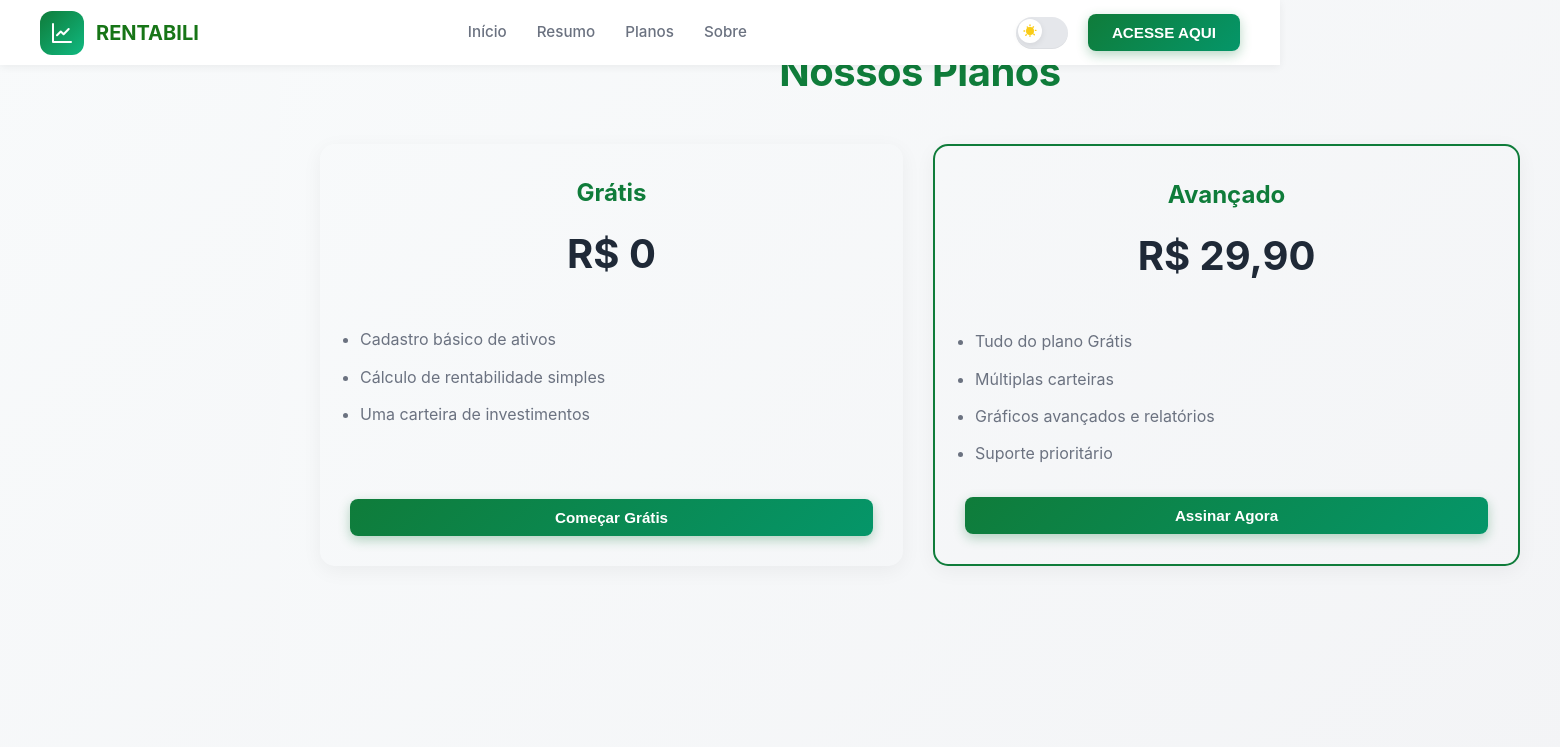
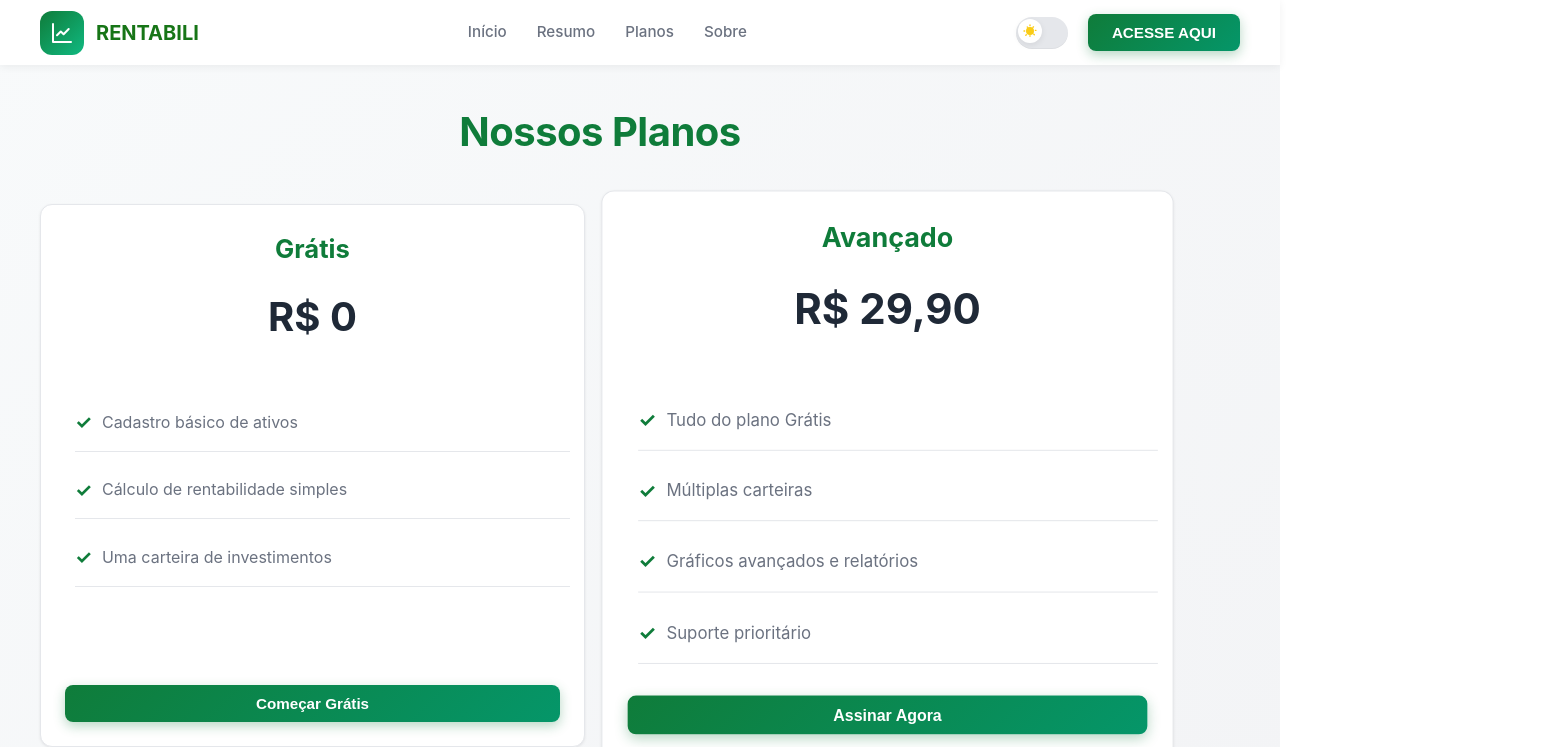
Before and after one commit to gabrielflorianoo/Rentabili, a React (Vite) app in the folder frontend/: page /planos in a window 1280 px wide. Shown: the top 747 px of the page, 1560 px wide, since content can reach past the window. Built offline with nearby package versions, Linux system fonts and the light colour scheme.

Commit message:
Update Planos.jsx

```diff
--- a/frontend/src/pages/Planos.jsx
+++ b/frontend/src/pages/Planos.jsx
@@ -1,108 +1,53 @@
 import React from 'react';
 import { useNavigate } from 'react-router-dom';
-import Header from '../components/Header'; // Cabeçalho compartilhado da página
-import Footer from '../components/Footer'; // Rodapé compartilhado da página
-import '../styles/estilo.css'; // Estilos globais da aplicação
+import Header from '../components/Header';
+import Footer from '../components/Footer';
+import '../styles/estilo.css';
 
-// Componente da página de Planos
 export default function Planos() {
-    const navigate = useNavigate(); // Hook do React Router para navegação programática
-
-    // Estilo padrão dos cards de plano
-    const cardStyle = {
-        background: 'transparent',
-        padding: '30px',
-        borderRadius: '15px',
-        boxShadow: '0 5px 20px rgba(0,0,0,0.05)',
-        flex: 1,
-        minWidth: '300px',
-        display: 'flex',
-        flexDirection: 'column',
-        alignItems: 'center',
-    };
+    const navigate = useNavigate();
 
     return (
         <div className="page-container">
-            <Header /> {/* Cabeçalho comum a todas as páginas */}
+            <Header />
 
-            <main className="page-content">
-                <h1 className="page-title" style={{ textAlign: 'center' }}>
-                    Nossos Planos
-                </h1>
+            {/* ADICIONADO: classe 'sem-sidebar' */}
+            <main className="page-content sem-sidebar">
+                <h1 className="page-title titulo-centralizado">Nossos Planos</h1>
 
-                {/* Container flexível para os cards de planos */}
-                <div
-                    style={{
-                        display: 'flex',
-                        gap: '30px',
-                        flexWrap: 'wrap',
-                        marginTop: '40px',
-                    }}
-                >
-                    {/* Card do Plano Grátis */}
-                    <div style={cardStyle}>
-                        <h2 style={{ color: '#0f7c3a' }}>Grátis</h2>
-                        <div
-                            style={{
-                                fontSize: '2.5rem',
-                                fontWeight: 'bold',
-                                margin: '10px 0',
-                            }}
-                        >
-                            R$ 0
-                        </div>
-                        <ul
-                            className="page-list"
-                            style={{ textAlign: 'left', width: '100%' }}
-                        >
+                <div className="planos-container">
+                    {/* Card Grátis */}
+                    <div className="card-plano">
+                        <h2 className="plano-titulo">Grátis</h2>
+                        <div className="preco">R$ 0</div>
+                        <ul className="plano-lista page-list">
                             <li>Cadastro básico de ativos</li>
                             <li>Cálculo de rentabilidade simples</li>
                             <li>Uma carteira de investimentos</li>
                         </ul>
-                        {/* Botão que leva o usuário para a tela de login */}
-                        <button
-                            onClick={() => navigate('/login')}
-                            className="btn-acesso"
-                            style={{ marginTop: 'auto', width: '100%' }}
-                        >
+                        <button onClick={() => navigate('/login')} className="btn-acesso btn-plano">
                             Começar Grátis
                         </button>
                     </div>
 
-                    {/* Card do Plano Avançado */}
-                    <div style={{ ...cardStyle, border: '2px solid #0f7c3a' }}>
-                        <h2 style={{ color: '#0f7c3a' }}>Avançado</h2>
-                        <div
-                            style={{
-                                fontSize: '2.5rem',
-                                fontWeight: 'bold',
-                                margin: '10px 0',
-                            }}
-                        >
-                            R$ 29,90
-                        </div>
-                        <ul
-                            className="page-list"
-                            style={{ textAlign: 'left', width: '100%' }}
-                        >
+                    {/* Card Avançado */}
+                    <div className="card-plano destaque">
+                        <h2 className="plano-titulo">Avançado</h2>
+                        <div className="preco">R$ 29,90</div>
+                        <ul className="plano-lista page-list">
                             <li>Tudo do plano Grátis</li>
                             <li>Múltiplas carteiras</li>
                             <li>Gráficos avançados e relatórios</li>
                             <li>Suporte prioritário</li>
                         </ul>
-                        {/* Botão que leva o usuário para a tela de login para assinatura */}
-                        <button
-                            onClick={() => navigate('/login')}
-                            className="btn-acesso"
-                            style={{ marginTop: 'auto', width: '100%' }}
-                        >
+                        <button onClick={() => navigate('/login')} className="btn-acesso btn-plano">
                             Assinar Agora
                         </button>
                     </div>
                 </div>
             </main>
 
-            <Footer /> {/* Rodapé comum a todas as páginas */}
+            <Footer />
         </div>
     );
 }
```
